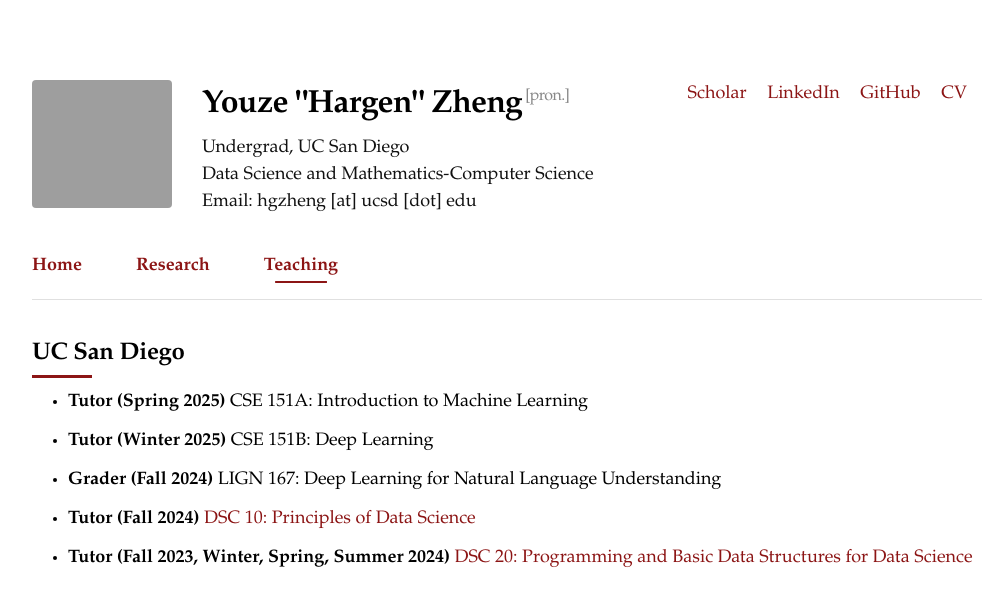
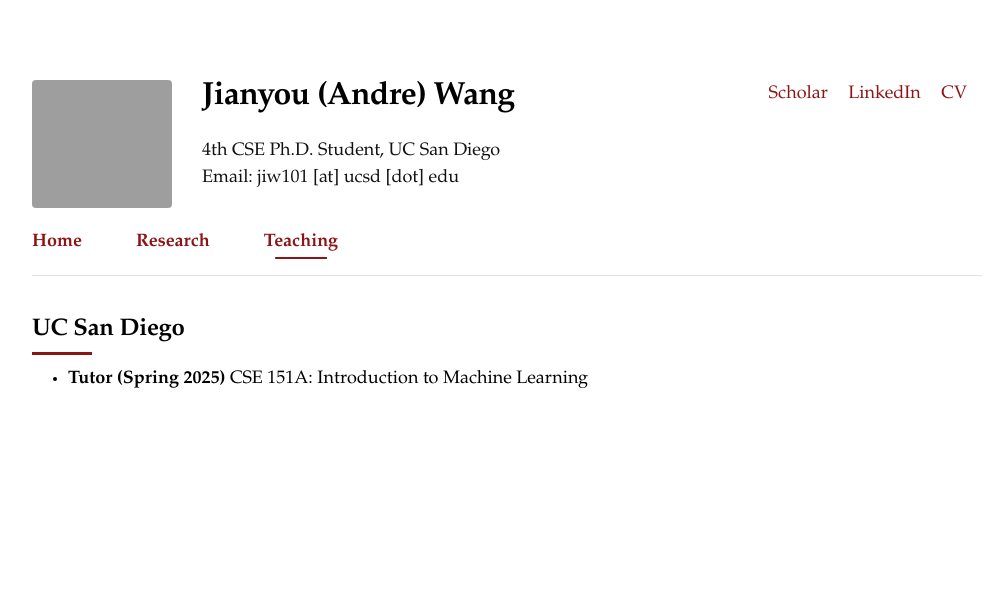
Before and after one commit to wjyandre/wjyandre.github.io, a Jekyll site: the page built from teaching.html, in a window 1280 px wide. Shown: the top 606 px of the page, without its empty margins (133-1136 px from the left). Built offline with Jekyll 4.4.1, drawn with Linux system fonts in a browser that asks for light colours; grey boxes are pictures that could not be loaded.

Commit message:
first chanbge

```diff
--- a/Gemfile
+++ b/Gemfile
@@ -31,3 +31,7 @@ gem "http_parser.rb", "~> 0.6.0", :platforms => [:jruby]
 
 # Add webrick as it's no longer bundled with Ruby 3.0+
 gem "webrick", "~> 1.7"
+
+gem "csv"
+gem "logger"
+gem "base64"
--- a/_data/courses.yml
+++ b/_data/courses.yml
@@ -2,23 +2,3 @@
   term: "Spring 2025"
   title: "CSE 151A: Introduction to Machine Learning"
   url: null
-
-- role: "Tutor"
-  term: "Winter 2025"
-  title: "CSE 151B: Deep Learning"
-  url: null
-
-- role: "Grader"
-  term: "Fall 2024"
-  title: "LIGN 167: Deep Learning for Natural Language Understanding"
-  url: null
-
-- role: "Tutor"
-  term: "Fall 2024"
-  title: "DSC 10: Principles of Data Science"
-  url: "https://dsc10.com/"
-
-- role: "Tutor"
-  term: "Fall 2023, Winter, Spring, Summer 2024"
-  title: "DSC 20: Programming and Basic Data Structures for Data Science"
-  url: "https://dsc20.org/"
--- a/_layouts/default.html
+++ b/_layouts/default.html
@@ -21,22 +21,20 @@
     <body>
         <header>
             <div class="header-content">
-                <img src="/assets/images/profile.png" alt="Youze (Hargen) Zheng" class="profile-image">
+                <img src="/assets/images/profile.png" alt="Jianyou (Andre) Wang" class="profile-image">
                 <div class="header-text">
-                    <h1>Youze "Hargen" Zheng<sup><span class="pronunciation-link" onclick="document.getElementById('name-pronunciation').play();" title="Listen to name pronunciation" style="font-size: 0.6em; color: #888; cursor: pointer; margin-left: 3px; font-weight: normal;">[pron.]</span></sup>
-                    <audio id="name-pronunciation" src="/assets/pronunciation/Chinese_ pronunciation.m4a" preload="none" style="display:none;"></audio></h1>
+                    <h1>Jianyou (Andre) Wang
+                    </h1>
                     <p class="header-title">
-                        Undergrad, UC San Diego<br>
-                        Data Science and Mathematics-Computer Science<br>
-                        Email: hgzheng [at] ucsd [dot] edu
+                        4th CSE Ph.D. Student, UC San Diego<br>
+                        Email: jiw101 [at] ucsd [dot] edu
                     </p>
                 </div>
             </div>
 
             <div class="contact-header">
-                <a href="https://scholar.google.com/citations?user=jmWrTQcAAAAJ&hl=en">Scholar</a>
-                <a href="https://www.linkedin.com/in/hgznnn/">LinkedIn</a>
-                <a href="https://github.com/hgnzheng">GitHub</a>
+                <a href="https://scholar.google.com/citations?user=4nysj5kAAAAJ&hl=en">Scholar</a>
+                <a href="www.linkedin.com/in/andre-jianyou-wang">LinkedIn</a>
                 <a href="/assets/cv.pdf">CV</a>
             </div>
 
```
Also changed, not shown: _data/news.yml (+2 -8 lines), _data/publications.yml (+4 -4 lines), index.html (+6 -3 lines), Gemfile.lock, 6 other files.
